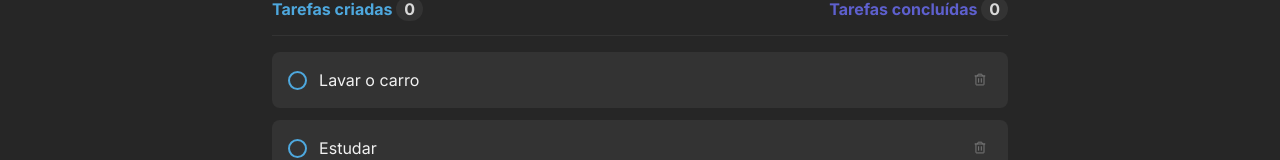
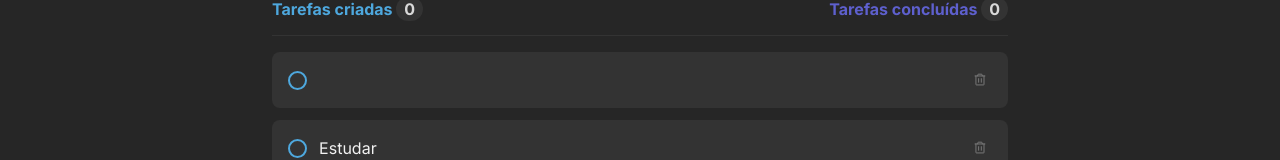
Before and after one commit to marcelovdsm/project-todo-list, a React (Vite) app in the folder todo-list/: page / in a window 1280 px wide. Shown: the part 259-419 px from the top of the page. Built offline with nearby package versions, Linux system fonts and the light colour scheme.

Commit message:
Checkpoint - add task

```diff
--- a/todo-list/src/components/Task.tsx
+++ b/todo-list/src/components/Task.tsx
@@ -4,33 +4,34 @@ import { PlusCircle, ClipboardText, Trash } from "phosphor-react"
 
 
 
-export const Task = () => {
+export const Task = ({ content }) => {
 
   interface tasks {
   id: number
   content: string
-  done: boolean
   }
 
   const [tasks, setTasks] = useState([
     {
       id: 1,
-      content: 'Lavar o carro',
-      done: false
+      content: content,
     },
     {
       id: 2,
       content: 'Estudar',
-      done: false
     },
     {
       id: 3,
       content: 'Beber água',
-      done: true
     }
   ])
 
   function handleAddNewTask() {
+    event.preventDefault()
+
+    const newTaskText = event.target
+
+    setTasks([...tasks, newTaskText])
 
   }
 
@@ -62,13 +63,12 @@ export const Task = () => {
   }
 
 
-
   return(
     <article className={styles.task}>
-      <div className={styles.addTask}>
-        <input type="text" placeholder="Adicione uma nova tarefa"/>
+      <form className={styles.addTask} onSubmit={handleAddNewTask}>
+        <input type="text" name="task" placeholder="Adicione uma nova tarefa"/>
         <button>Criar <PlusCircle size={16} weight="bold"/></button>
-      </div>
+      </form>
 
       <div className={styles.taskMain}>
         <div className={styles.task}>
```
